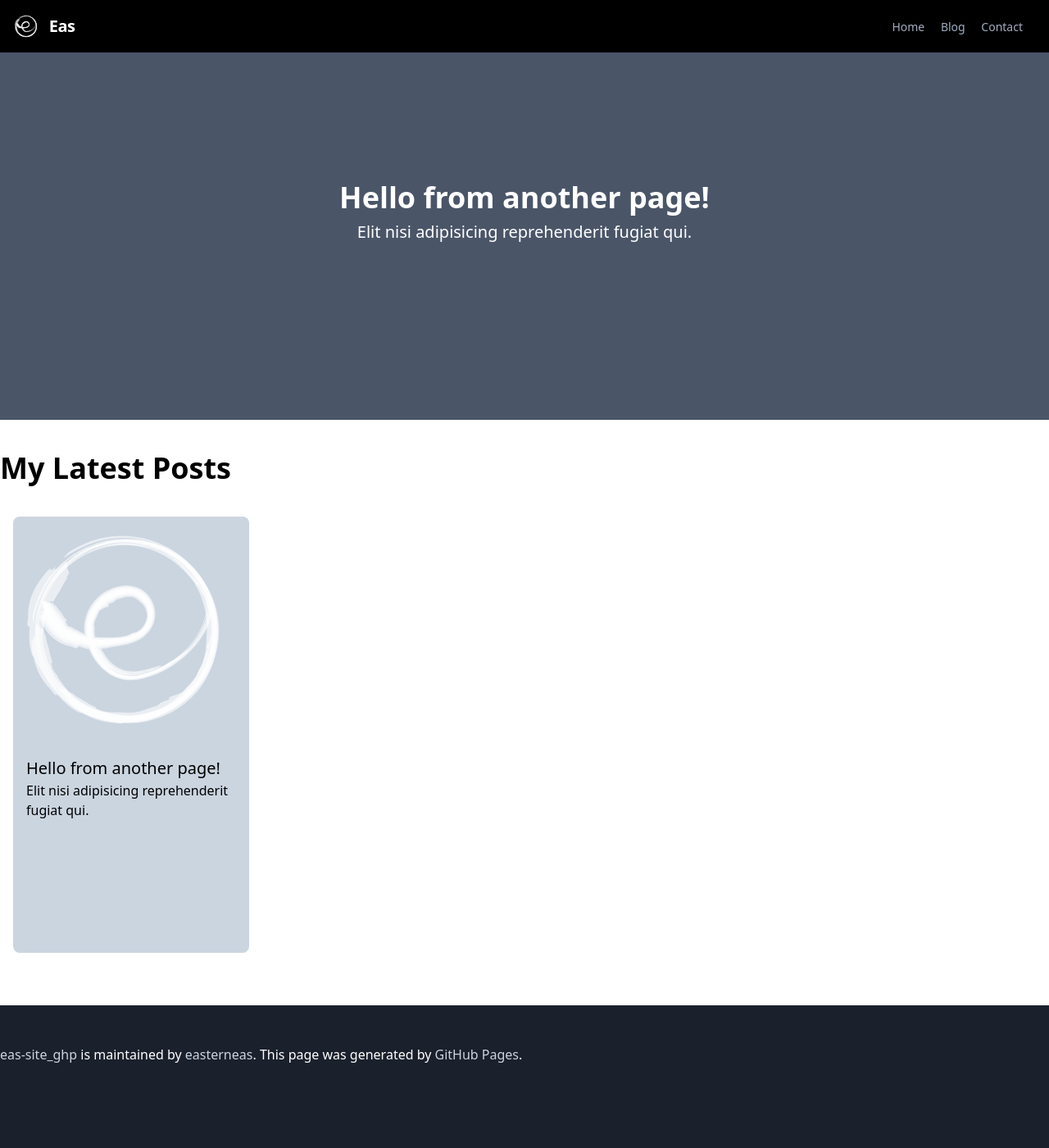
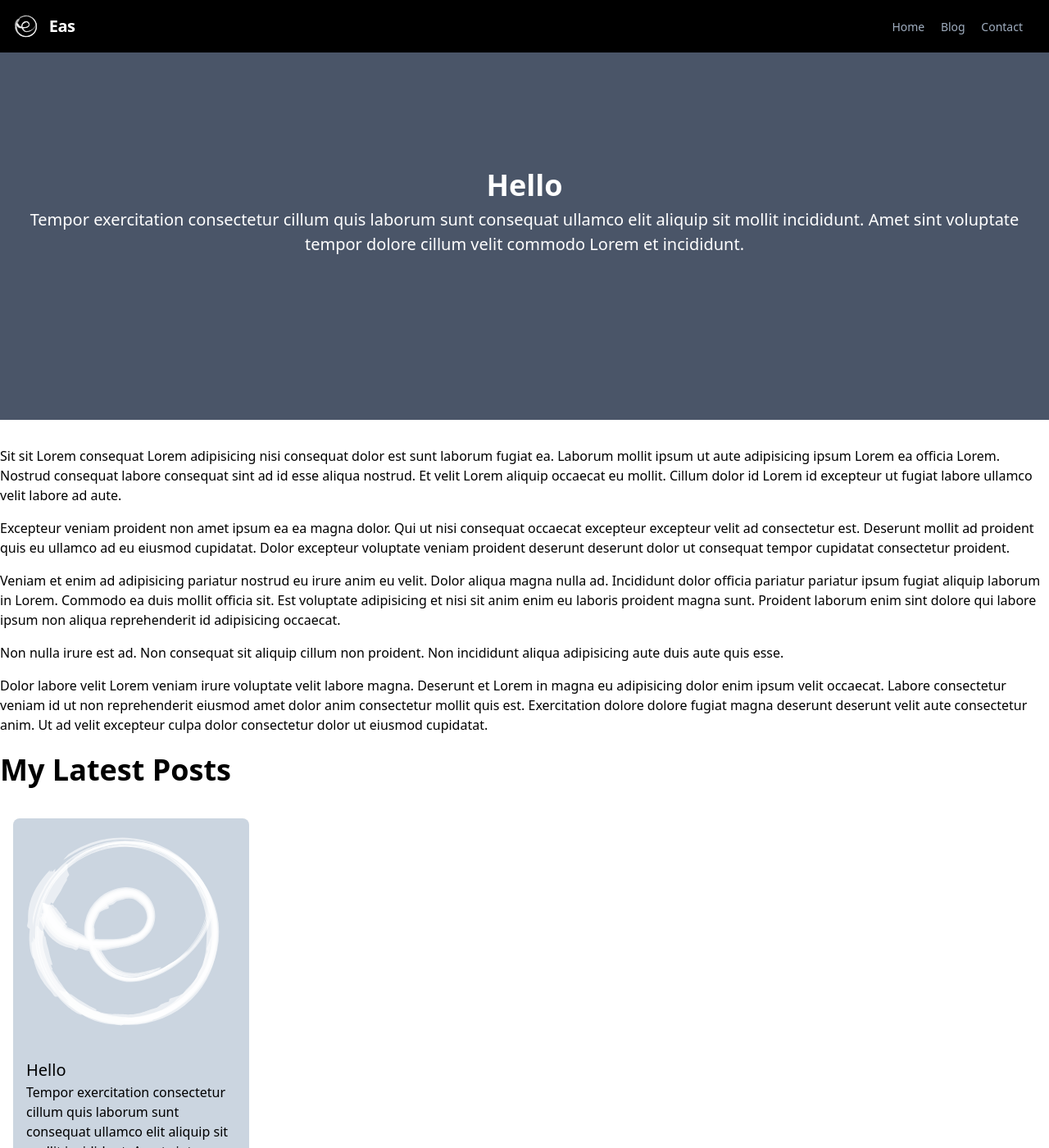
Before and after one commit to easterneas/eas-site_ghp, a Jekyll site: the page built from _posts/2020-3-31-hello.md, in a window 1280 px wide and 1400 px high. Shown: the whole window at 82% size. Built offline with Jekyll 4.4.1, drawn with Linux system fonts in a browser that asks for light colours; comment, search, counter and statistics services are not loaded; some of the changed text lies outside the part shown.

Commit message:
add dummy post content

```diff
--- a/_posts/2020-3-31-hello.md
+++ b/_posts/2020-3-31-hello.md
@@ -1,7 +1,25 @@
 ---
+# post options
+layout: post
+title: Hello
+summary: Tempor exercitation consectetur cillum quis laborum sunt consequat ullamco elit aliquip sit mollit incididunt. Amet sint voluptate tempor dolore cillum velit commodo Lorem et incididunt.
+
+# permalink, categories, tags
 permalink: hello
-title: Hello from another page!
-layout: post
+categories: [Welcome]
+tags: [Welcome, Blog]
+
+# other options
+comments: true
 filename: hello.md
-summary: Elit nisi adipisicing reprehenderit fugiat qui.
 ---
+
+Sit sit Lorem consequat Lorem adipisicing nisi consequat dolor est sunt laborum fugiat ea. Laborum mollit ipsum ut aute adipisicing ipsum Lorem ea officia Lorem. Nostrud consequat labore consequat sint ad id esse aliqua nostrud. Et velit Lorem aliquip occaecat eu mollit. Cillum dolor id Lorem id excepteur ut fugiat labore ullamco velit labore ad aute.
+
+Excepteur veniam proident non amet ipsum ea ea magna dolor. Qui ut nisi consequat occaecat excepteur excepteur velit ad consectetur est. Deserunt mollit ad proident quis eu ullamco ad eu eiusmod cupidatat. Dolor excepteur voluptate veniam proident deserunt deserunt dolor ut consequat tempor cupidatat consectetur proident.
+
+Veniam et enim ad adipisicing pariatur nostrud eu irure anim eu velit. Dolor aliqua magna nulla ad. Incididunt dolor officia pariatur pariatur ipsum fugiat aliquip laborum in Lorem. Commodo ea duis mollit officia sit. Est voluptate adipisicing et nisi sit anim enim eu laboris proident magna sunt. Proident laborum enim sint dolore qui labore ipsum non aliqua reprehenderit id adipisicing occaecat.
+
+Non nulla irure est ad. Non consequat sit aliquip cillum non proident. Non incididunt aliqua adipisicing aute duis aute quis esse.
+
+Dolor labore velit Lorem veniam irure voluptate velit labore magna. Deserunt et Lorem in magna eu adipisicing dolor enim ipsum velit occaecat. Labore consectetur veniam id ut non reprehenderit eiusmod amet dolor anim consectetur mollit quis est. Exercitation dolore dolore fugiat magna deserunt deserunt velit aute consectetur anim. Ut ad velit excepteur culpa dolor consectetur dolor ut eiusmod cupidatat.
```
